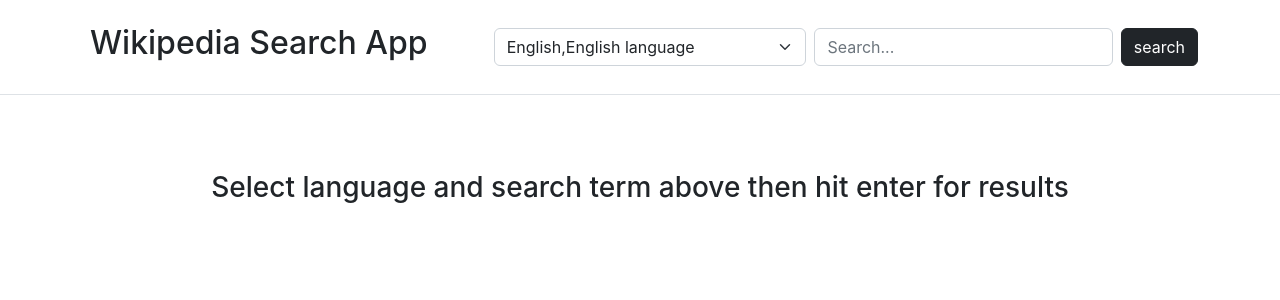
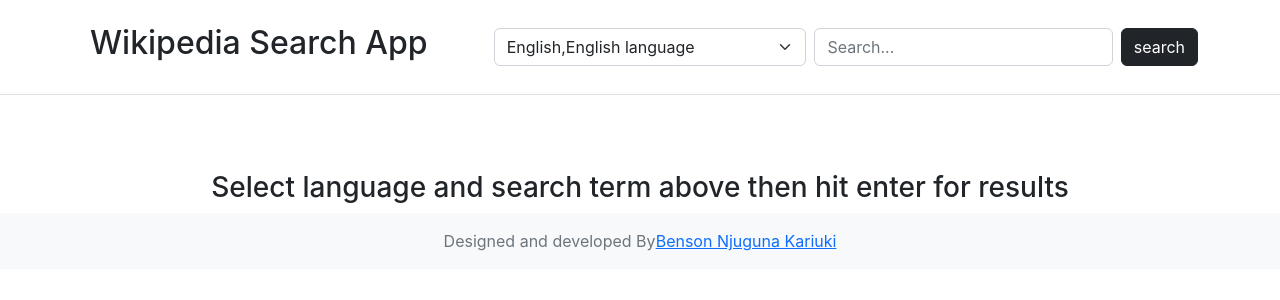
Before and after one commit to SpencerBenson/wikipedia-search-app, a React (Create React App) app: page / in a window 1280 px wide. Shown: the top 300 px of the page. Built offline with nearby package versions, Linux system fonts and the light colour scheme.

Commit message:
add footer watermark

```diff
--- a/src/App.js
+++ b/src/App.js
@@ -1,6 +1,7 @@
 import React, { useState, useCallback } from "react"
 import "./App.css"
 import Header from "./components/Header"
+import Footer from "./components/Footer"
 
 import SearchResultsList from "./components/SearchResultsList"
 
@@ -68,7 +69,7 @@
         userInput={userInput}
       />)}
       { (searchResultsList.length <1) && <h3>Select language and search term above then hit enter for results</h3>}
-
+     <Footer />
     </div>
   )
 }
--- /dev/null
+++ b/src/components/Footer.js
@@ -0,0 +1,27 @@
+
+
+
+
+import React from "react"
+
+const Footer = () => {
+
+
+
+  return (
+    <>
+  <footer class="footer mt-auto py-3 bg-light">
+      <div class="container">
+        <span class="text-muted"
+          >Designed and developed By
+          <a
+            rel="noreferrer"
+            href="https://github.com/SpencerBenson/" target="_blank"
+            >Benson Njuguna Kariuki</a></span>
+      </div>
+      </footer>
+      </>
+  )
+}
+
+export default Footer
```
